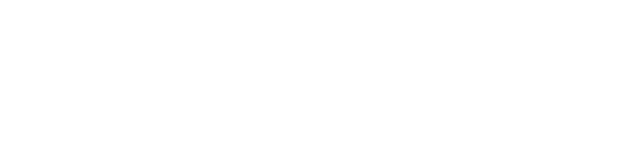
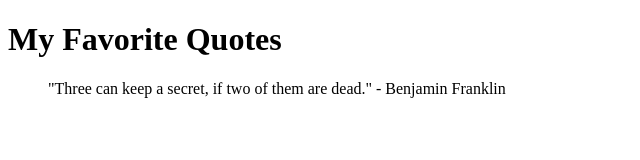
Before and after one commit to Dre2322/GitLab, a plain HTML site: page index.html in a window 1280 px wide. Shown: the whole page, without its empty margins (0-640 px from the left). Drawn offline with Linux system fonts and the light colour scheme.

Commit message:
Gonzalez: Added title and favorite quote to index.html

```diff
--- a/index.html
+++ b/index.html
@@ -5,6 +5,8 @@
         <title>Document</title>
     </head>
     <body>
-        <!-- content -->
+    <h1>My Favorite Quotes</h1>
+    <blockquote>
+        "Three can keep a secret, if two of them are dead." - Benjamin Franklin
     </body>
 </html>
```
Also changed, not shown: style.css (added).
